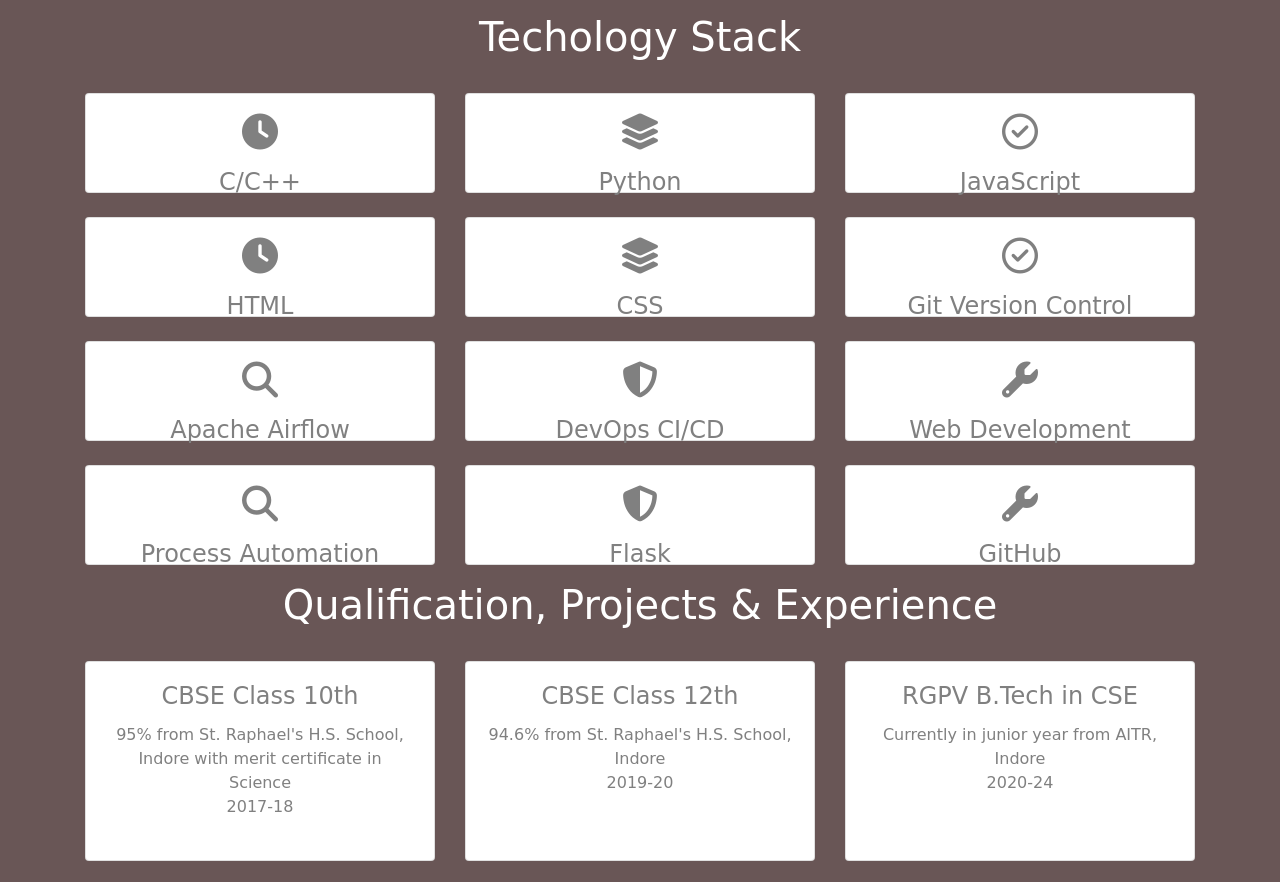
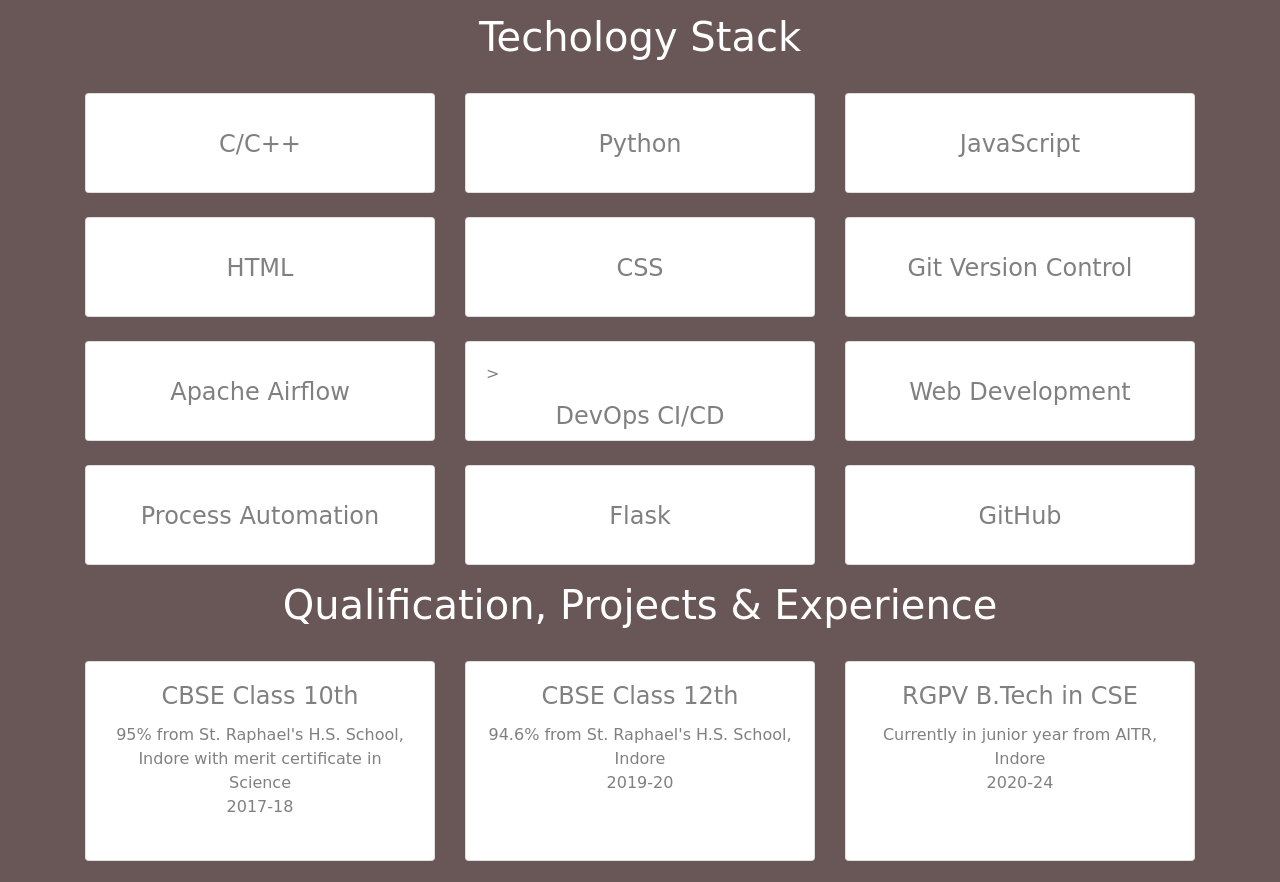
Before and after one commit to aie007/aie007.github.io, a plain HTML site: page index.html in a window 1280 px wide. Shown: the part 1059-1941 px from the top of the page. Drawn offline with nearby package versions, Linux system fonts and the light colour scheme; a script that the page names is missing.

Commit message:
Update index.html

```diff
--- a/index.html
+++ b/index.html
@@ -85,7 +85,6 @@
                 <div class="col-lg-4 mt-4">
                     <div class="card servicesText">
                         <div class="card-body">
-                            <i class="fas servicesIcon fa-clock"></i>
                             <h4 class="card-title mt-3">C/C++</h4>
                         </div>
                     </div>
@@ -93,7 +92,7 @@
                 <div class="col-lg-4 mt-4">
                     <div class="card servicesText">
                         <div class="card-body">
-                            <i class='fas servicesIcon fa-layer-group'></i>
+
                             <h4 class="card-title mt-3">Python</h4>
                         </div>
                     </div>
@@ -102,7 +101,7 @@
                 <div class="col-lg-4 mt-4">
                     <div class="card servicesText">
                         <div class="card-body">
-                            <i class='far servicesIcon fa-check-circle'></i>
+
                             <h4 class="card-title mt-3">JavaScript</h4>
                         </div>
                     </div>
@@ -113,7 +112,7 @@
                 <div class="col-lg-4 mt-4">
                     <div class="card servicesText">
                         <div class="card-body">
-                            <i class="fas servicesIcon fa-clock"></i>
+
                             <h4 class="card-title mt-3">HTML</h4>
                         </div>
                     </div>
@@ -121,7 +120,7 @@
                 <div class="col-lg-4 mt-4">
                     <div class="card servicesText">
                         <div class="card-body">
-                            <i class='fas servicesIcon fa-layer-group'></i>
+
                             <h4 class="card-title mt-3">CSS</h4>
                         </div>
                     </div>
@@ -130,7 +129,7 @@
                 <div class="col-lg-4 mt-4">
                     <div class="card servicesText">
                         <div class="card-body">
-                            <i class='far servicesIcon fa-check-circle'></i>
+
                             <h4 class="card-title mt-3">Git Version Control</h4>
                         </div>
                     </div>
@@ -141,7 +140,7 @@
                 <div class="col-lg-4 mt-4">
                     <div class="card servicesText">
                         <div class="card-body">
-                            <i class='fas servicesIcon fa-search'></i>
+
                             <h4 class="card-title mt-3">Apache Airflow</h4>
                         </div>
                     </div>
@@ -150,7 +149,7 @@
                 <div class="col-lg-4 mt-4">
                     <div class="card servicesText">
                         <div class="card-body">
-                            <i class='fas servicesIcon fa-shield-alt'></i>
+                            >
                             <h4 class="card-title mt-3">DevOps CI/CD</h4>
                         </div>
                     </div>
@@ -159,7 +158,7 @@
                 <div class="col-lg-4 mt-4">
                     <div class="card servicesText">
                         <div class="card-body">
-                            <i class='fas servicesIcon fa-wrench'></i>
+
                             <h4 class="card-title mt-3">Web Development</h4>
                         </div>
                     </div>
@@ -169,7 +168,7 @@
                 <div class="col-lg-4 mt-4">
                     <div class="card servicesText">
                         <div class="card-body">
-                            <i class='fas servicesIcon fa-search'></i>
+
                             <h4 class="card-title mt-3">Process Automation</h4>
                         </div>
                     </div>
@@ -178,7 +177,7 @@
                 <div class="col-lg-4 mt-4">
                     <div class="card servicesText">
                         <div class="card-body">
-                            <i class='fas servicesIcon fa-shield-alt'></i>
+
                             <h4 class="card-title mt-3">Flask</h4>
                         </div>
                     </div>
@@ -187,7 +186,7 @@
                 <div class="col-lg-4 mt-4">
                     <div class="card servicesText">
                         <div class="card-body">
-                            <i class='fas servicesIcon fa-wrench'></i>
+
                             <h4 class="card-title mt-3">GitHub</h4>
                         </div>
                     </div>
```
